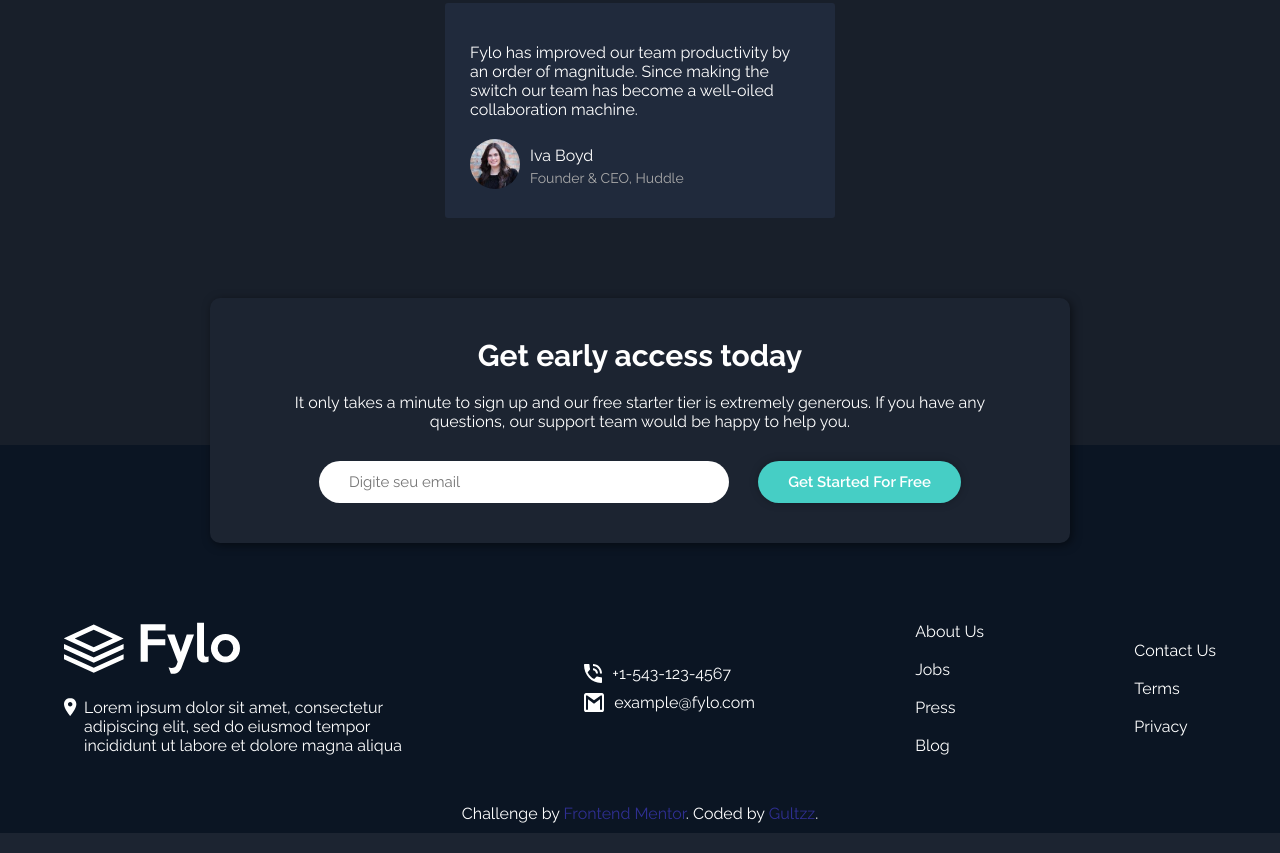
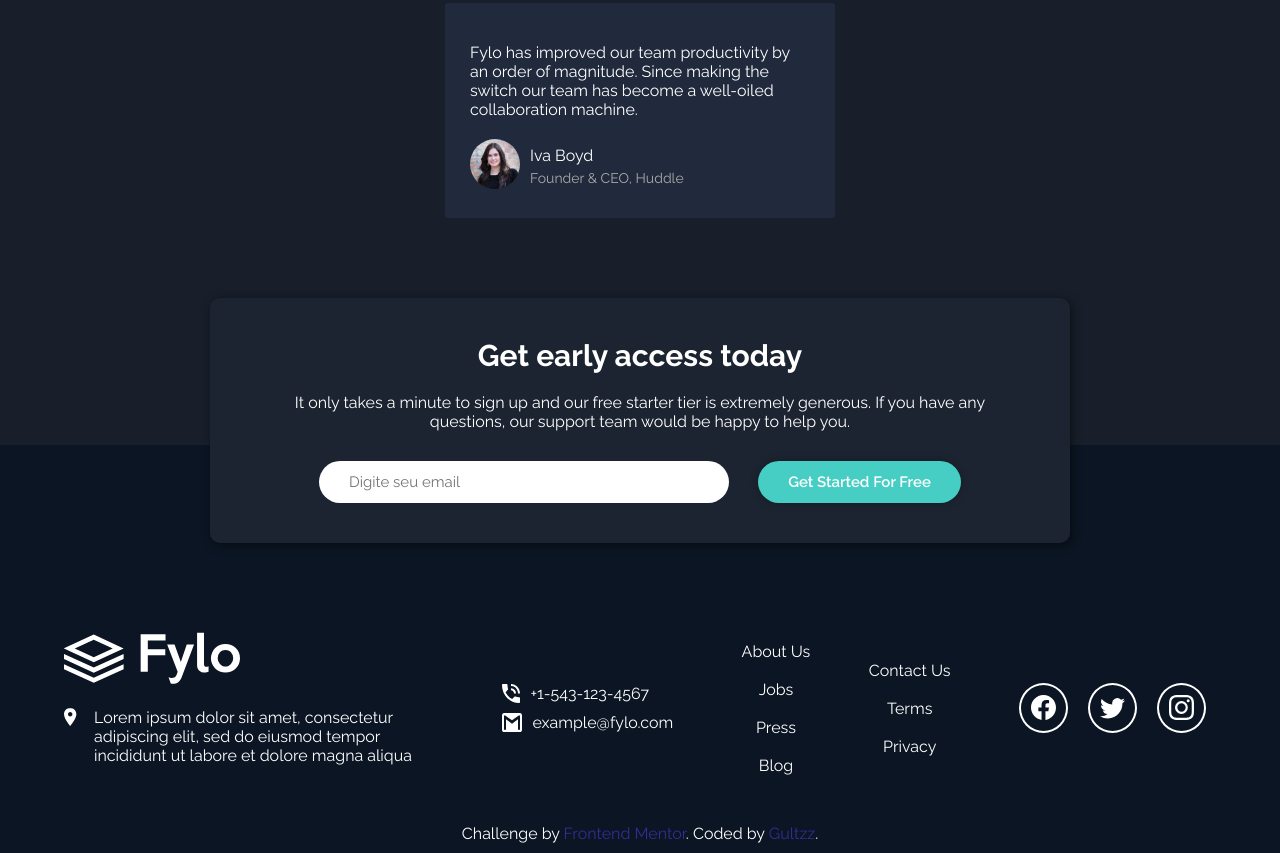
Before and after one commit to Gultzz/Fylo, a plain HTML site: page index.html in a window 1280 px wide. Shown: the part 2105-2958 px from the top of the page. Drawn offline with Linux system fonts and the light colour scheme.

Commit message:
Add files via upload

```diff
--- a/index.html
+++ b/index.html
@@ -165,7 +165,7 @@
           <div style="position: absolute;">
             <img src="images/icon-location.svg">
           </div>
-          <p style="position: relative; margin-left: 20px; max-width: 350px;">Lorem ipsum dolor sit amet, consectetur adipiscing elit, sed do eiusmod tempor incididunt ut labore et
+          <p style="position: relative; margin-left: 30px; max-width: 350px;">Lorem ipsum dolor sit amet, consectetur adipiscing elit, sed do eiusmod tempor incididunt ut labore et
           dolore magna aliqua</p>
         </div>
       </div>
@@ -194,6 +194,11 @@
       <a class="link2" href="#"><p>Terms</p></a>
       <a class="link2" href="#"><p>Privacy</p></a>
     </div>
+    <div class="qfp5">
+      <a class="redes" href="#"><img src="images/facebook.svg"></a>
+      <a class="redes" href="#"><img src="images/twitter.svg"></a>
+      <a class="redes" href="#"><img src="images/instagram.svg"></a>
+    </div>
 
     </div>
   </section>
--- a/style.css
+++ b/style.css
@@ -321,6 +321,22 @@
 .qfP1{
     max-width: 400px;
 }
+.qfp2{
+    text-align: center;
+    margin-top: 20px;
+}
+.qfp3{
+    text-align: center;
+    margin-top: 20px;
+}
+.qfp4{
+    text-align: center;
+    margin-top: 20px;
+}
+.qfp5{
+    text-align: center;
+    margin-top: 20px;
+}
 .s6Full{
     display: flex;
     flex-direction: column;
@@ -335,6 +351,23 @@
 .link2:hover {
     font-weight: 700;
 }
+.redes{
+    padding: 10px 10px 7px 10px;
+    border-radius: 50%;
+    border: 2px solid white;
+    margin: 0 10px;
+    transition: 0.2s;
+}
+.redes:hover{
+    transition: 0.2s;
+    background-color: rgba(101, 226, 218, 0.2);
+}
+.qfp5{
+    display: flex;
+    flex-direction: row;
+    flex-wrap: wrap;
+    justify-content: center;
+}
 
 /*TODO     Footer */
 footer{
@@ -344,6 +377,11 @@
 }
 
 @media screen and (max-width: 750px) {
+    .quaseFooter{
+        justify-content: flex-start;
+        text-align: left;
+        flex-direction: column;
+    }
     .txtS1{
         margin: 20px 10px 0 10px;
     }
```
Also changed, not shown: images/facebook.svg (added), images/instagram.svg (added), images/twitter.svg (added).
